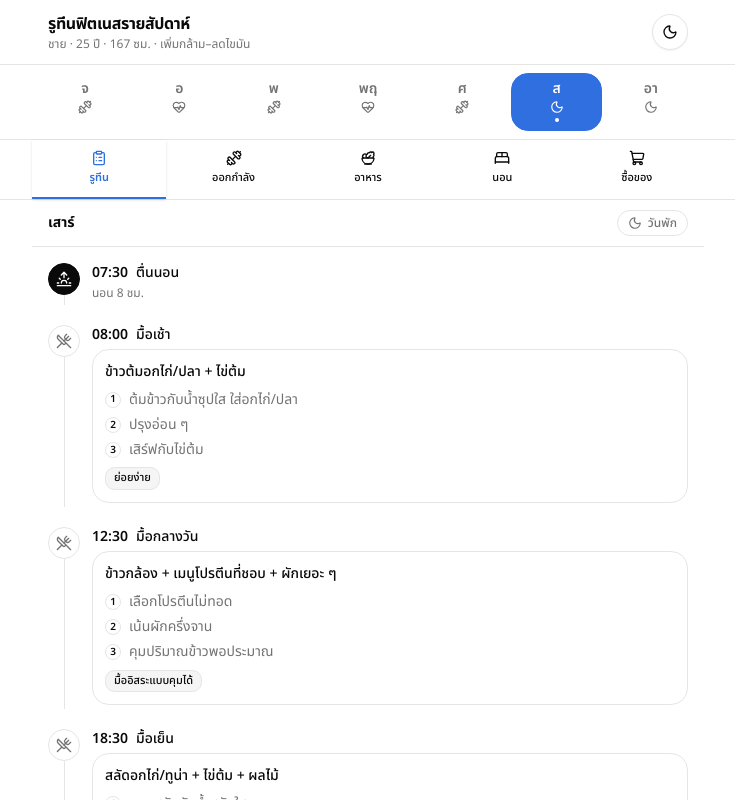
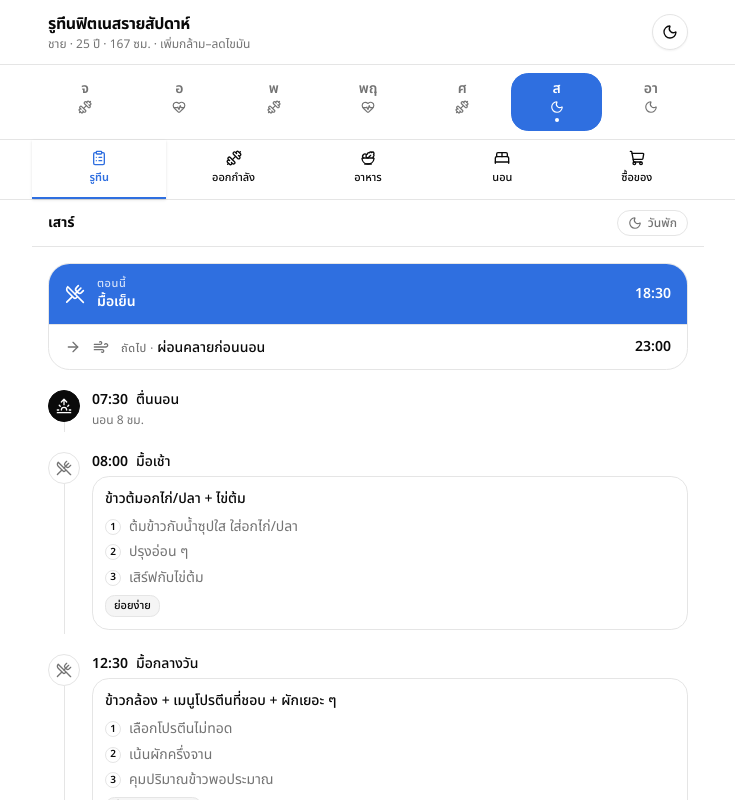
Before and after one commit to Notties/weekly-routine-app, a Next.js app: page / in a window 1280 px wide. Shown: the top 800 px of the page, without its empty margins (272-1007 px from the left). Built offline with nearby package versions, Linux system fonts and the light colour scheme.

Commit message:
feat: now/next card highlighting current activity by real time (today only)

```diff
--- /dev/null
+++ b/src/components/entry-icon.ts
@@ -0,0 +1,19 @@
+import { Sunrise, Moon, UtensilsCrossed, Dumbbell, HeartPulse, Wind } from "lucide-react";
+import type { DayType } from "@/data/types";
+import type { TimelineEntry } from "@/lib/timeline";
+
+/** เลือกไอคอนตามชนิดของ entry ในไทม์ไลน์ */
+export function entryIcon(entry: TimelineEntry, dayType: DayType) {
+  switch (entry.kind) {
+    case "wake":
+      return Sunrise;
+    case "bedtime":
+      return Moon;
+    case "winddown":
+      return Wind;
+    case "meal":
+      return UtensilsCrossed;
+    case "workout":
+      return dayType === "cardio" ? HeartPulse : Dumbbell;
+  }
+}
--- /dev/null
+++ b/src/components/now-next-card.tsx
@@ -0,0 +1,82 @@
+"use client";
+
+import * as React from "react";
+import { Moon, ArrowRight } from "lucide-react";
+import type { Day } from "@/data/types";
+import { buildTimeline, type TimelineEntry } from "@/lib/timeline";
+import { entryIcon } from "@/components/entry-icon";
+
+function entryName(entry: TimelineEntry): string {
+  if (entry.kind === "meal") return entry.meal?.name ?? "มื้ออาหาร";
+  return entry.label ?? "";
+}
+
+export function NowNextCard({ day }: { day: Day }) {
+  const [nowMin, setNowMin] = React.useState<number | null>(null);
+
+  // อัปเดตเวลาปัจจุบันทุกนาที (หลัง mount เพื่อเลี่ยง hydration mismatch)
+  React.useEffect(() => {
+    const update = () => {
+      const d = new Date();
+      setNowMin(d.getHours() * 60 + d.getMinutes());
+    };
+    update();
+    const id = setInterval(update, 60_000);
+    return () => clearInterval(id);
+  }, []);
+
+  if (nowMin === null) return null;
+
+  const timeline = buildTimeline(day);
+  let current: TimelineEntry | null = null;
+  let next: TimelineEntry | null = null;
+  for (const entry of timeline) {
+    if (entry.minutes <= nowMin) current = entry;
+    else {
+      next = entry;
+      break;
+    }
+  }
+
+  const CurrentIcon = current ? entryIcon(current, day.type) : Moon;
+  const NextIcon = next ? entryIcon(next, day.type) : Moon;
+
+  return (
+    <div className="mb-5 overflow-hidden rounded-2xl border border-border bg-card">
+      {/* ตอนนี้ — เน้นด้วยสี primary */}
+      <div className="flex items-center gap-3 border-b border-border bg-primary px-4 py-3 text-primary-foreground">
+        <CurrentIcon className="size-5 shrink-0" />
+        <div className="min-w-0 flex-1">
+          <p className="text-[11px] font-medium uppercase tracking-wider opacity-80">
+            ตอนนี้
+          </p>
+          <p className="truncate text-sm font-semibold">
+            {current ? entryName(current) : "ยังไม่ถึงเวลาตื่น"}
+          </p>
+        </div>
+        {current && (
+          <time className="tnum text-sm font-semibold">{current.time}</time>
+        )}
+      </div>
+
+      {/* ถัดไป */}
+      <div className="flex items-center gap-3 px-4 py-2.5 text-muted-foreground">
+        <ArrowRight className="size-4 shrink-0" />
+        <NextIcon className="size-4 shrink-0" />
+        <div className="min-w-0 flex-1">
+          <span className="text-[11px] font-medium uppercase tracking-wider">
+            ถัดไป{" · "}
+          </span>
+          <span className="text-sm font-medium text-foreground">
+            {next ? entryName(next) : "หมดกิจกรรมของวันนี้แล้ว"}
+          </span>
+        </div>
+        {next && (
+          <time className="tnum text-sm font-semibold text-foreground">
+            {next.time}
+          </time>
+        )}
+      </div>
+    </div>
+  );
+}
--- a/src/components/routine-app.tsx
+++ b/src/components/routine-app.tsx
@@ -149,7 +149,7 @@ export function RoutineApp() {
         )}
 
         <TabsContent value="routine">
-          <TimelineView day={day} />
+          <TimelineView day={day} isToday={selected === today} />
         </TabsContent>
         <TabsContent value="workout">
           <WorkoutView day={day} />
--- a/src/components/views/timeline-view.tsx
+++ b/src/components/views/timeline-view.tsx
@@ -1,37 +1,22 @@
-import * as React from "react";
-import {
-  Sunrise,
-  Moon,
-  UtensilsCrossed,
-  Dumbbell,
-  HeartPulse,
-  Wind,
-} from "lucide-react";
 import type { Day } from "@/data/types";
-import { buildTimeline, type TimelineEntry } from "@/lib/timeline";
+import { buildTimeline } from "@/lib/timeline";
 import { StepList, TagRow } from "@/components/blocks";
+import { NowNextCard } from "@/components/now-next-card";
+import { entryIcon } from "@/components/entry-icon";
 import { cn } from "@/lib/utils";
 
-function entryIcon(entry: TimelineEntry, dayType: Day["type"]) {
-  switch (entry.kind) {
-    case "wake":
-      return Sunrise;
-    case "bedtime":
-      return Moon;
-    case "winddown":
-      return Wind;
-    case "meal":
-      return UtensilsCrossed;
-    case "workout":
-      return dayType === "cardio" ? HeartPulse : Dumbbell;
-  }
-}
-
-export function TimelineView({ day }: { day: Day }) {
+export function TimelineView({
+  day,
+  isToday = false,
+}: {
+  day: Day;
+  isToday?: boolean;
+}) {
   const timeline = buildTimeline(day);
 
   return (
     <div className="px-4 py-4">
+      {isToday && <NowNextCard day={day} />}
       <ol className="relative">
         {timeline.map((entry, i) => {
           const Icon = entryIcon(entry, day.type);
```
